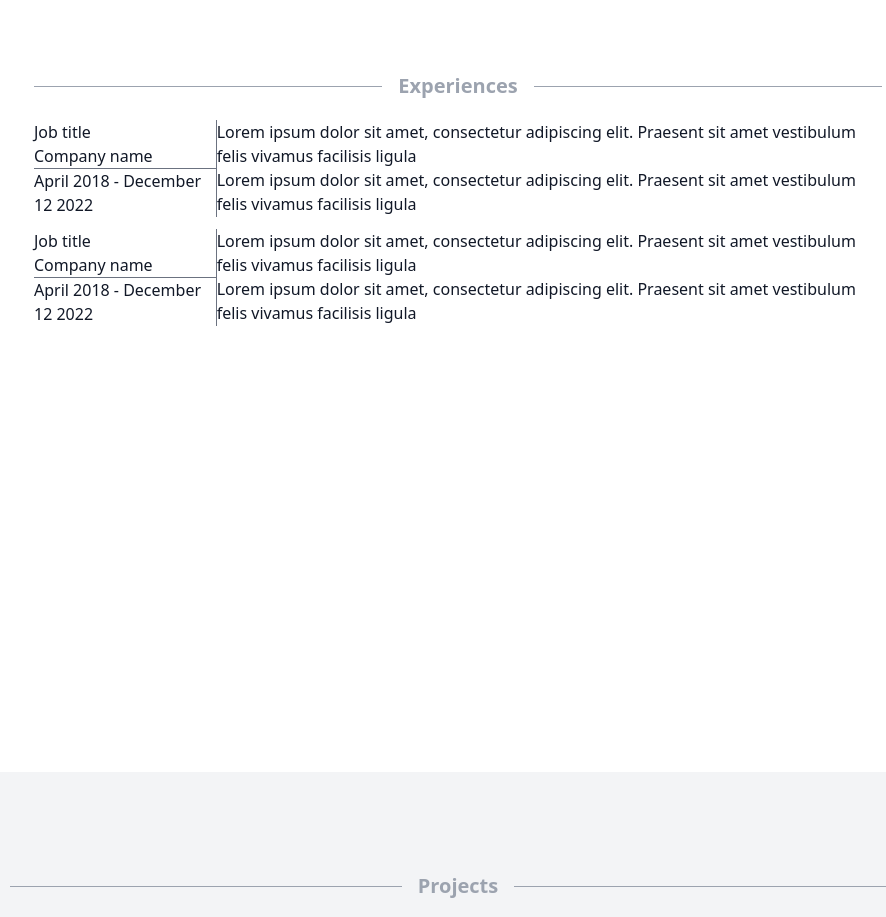
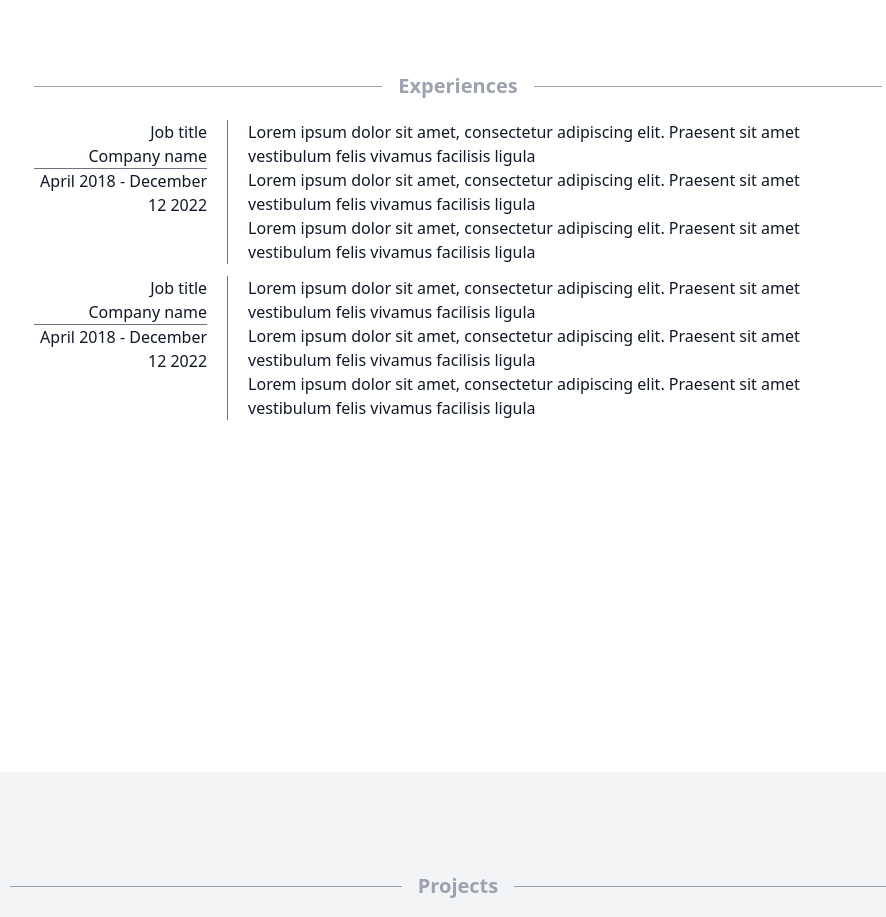
Before and after one commit to thomasMinh1995/my-portfolio-2024, a plain HTML site: page src/index.html in a window 1280 px wide. Shown: the part 1420-2337 px from the top of the page, without its empty margins (182-1068 px from the left). Drawn offline with Linux system fonts and the light colour scheme.

Commit message:
Sep-03-2024: update style experience section

```diff
--- a/src/index.html
+++ b/src/index.html
@@ -289,7 +289,7 @@
         </div>
         <div class="pb-3 flex flex-col md:flex-row md:justify-between">
           <div
-            class="border-t-0 border-r-0 border-b-0 border-l-0 md:border-r-[1px] md:border-l-0 md:border-gray-500"
+            class="border-t-0 border-r-0 border-b-0 border-l-0 md:border-r-[1px] md:border-l-0 md:border-gray-500 md:text-end md:pr-[20px]"
           >
             <h2>Job title</h2>
             <div class="flex flex-row md:flex-col">
@@ -301,7 +301,11 @@
               <p>April 2018 - December 12 2022</p>
             </div>
           </div>
-          <ul class="list-inside ...">
+          <ul class="list-inside pl-[20px]">
+            <li>
+              Lorem ipsum dolor sit amet, consectetur adipiscing elit. Praesent
+              sit amet vestibulum felis vivamus facilisis ligula
+            </li>
             <li>
               Lorem ipsum dolor sit amet, consectetur adipiscing elit. Praesent
               sit amet vestibulum felis vivamus facilisis ligula
@@ -314,7 +318,7 @@
         </div>
         <div class="pb-3 flex flex-col md:flex-row md:justify-between">
           <div
-            class="border-t-0 border-r-0 border-b-0 border-l-0 md:border-r-[1px] md:border-l-0 md:border-gray-500"
+            class="border-t-0 border-r-0 border-b-0 border-l-0 md:border-r-[1px] md:border-l-0 md:border-gray-500 md:text-end md:pr-[20px]"
           >
             <h2>Job title</h2>
             <div class="flex flex-row md:flex-col">
@@ -326,7 +330,11 @@
               <p>April 2018 - December 12 2022</p>
             </div>
           </div>
-          <ul class="list-inside ...">
+          <ul class="list-inside pl-[20px]">
+            <li>
+              Lorem ipsum dolor sit amet, consectetur adipiscing elit. Praesent
+              sit amet vestibulum felis vivamus facilisis ligula
+            </li>
             <li>
               Lorem ipsum dolor sit amet, consectetur adipiscing elit. Praesent
               sit amet vestibulum felis vivamus facilisis ligula
```
Also changed, not shown: src/output.css.
